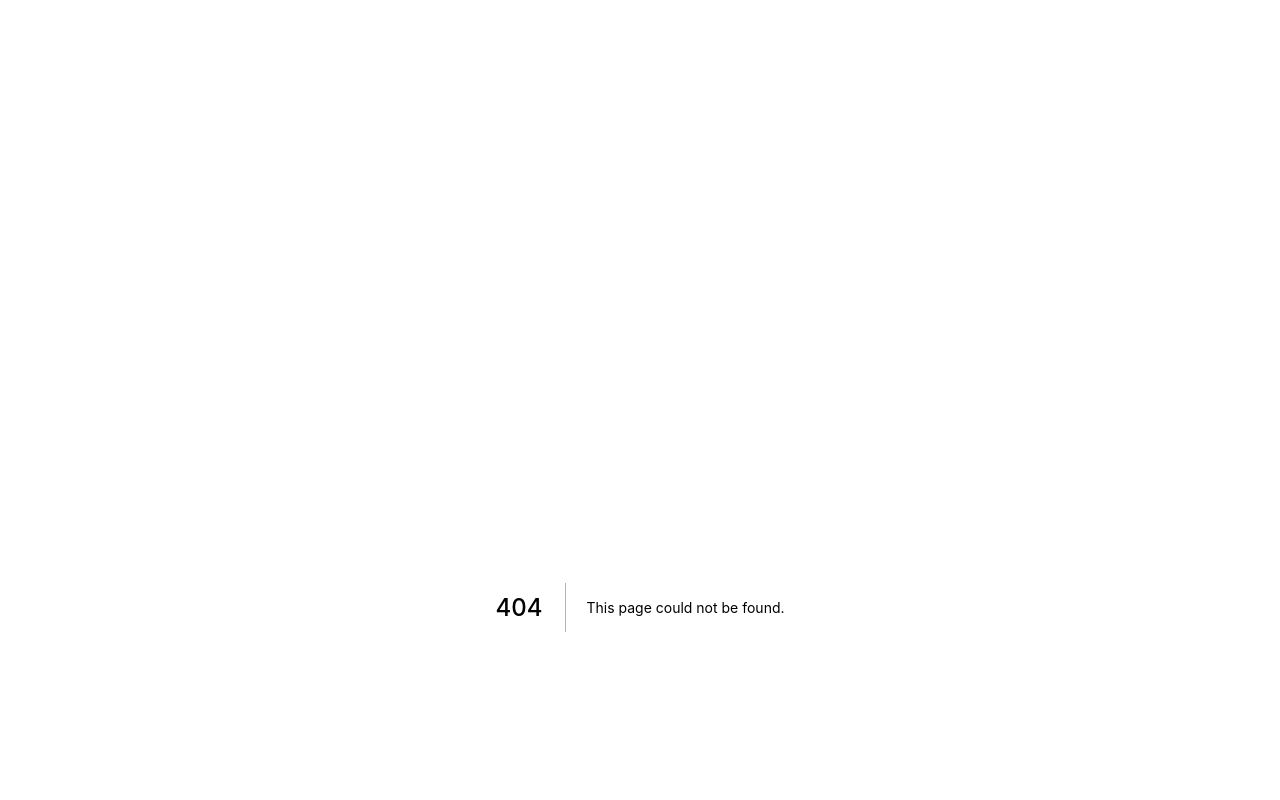
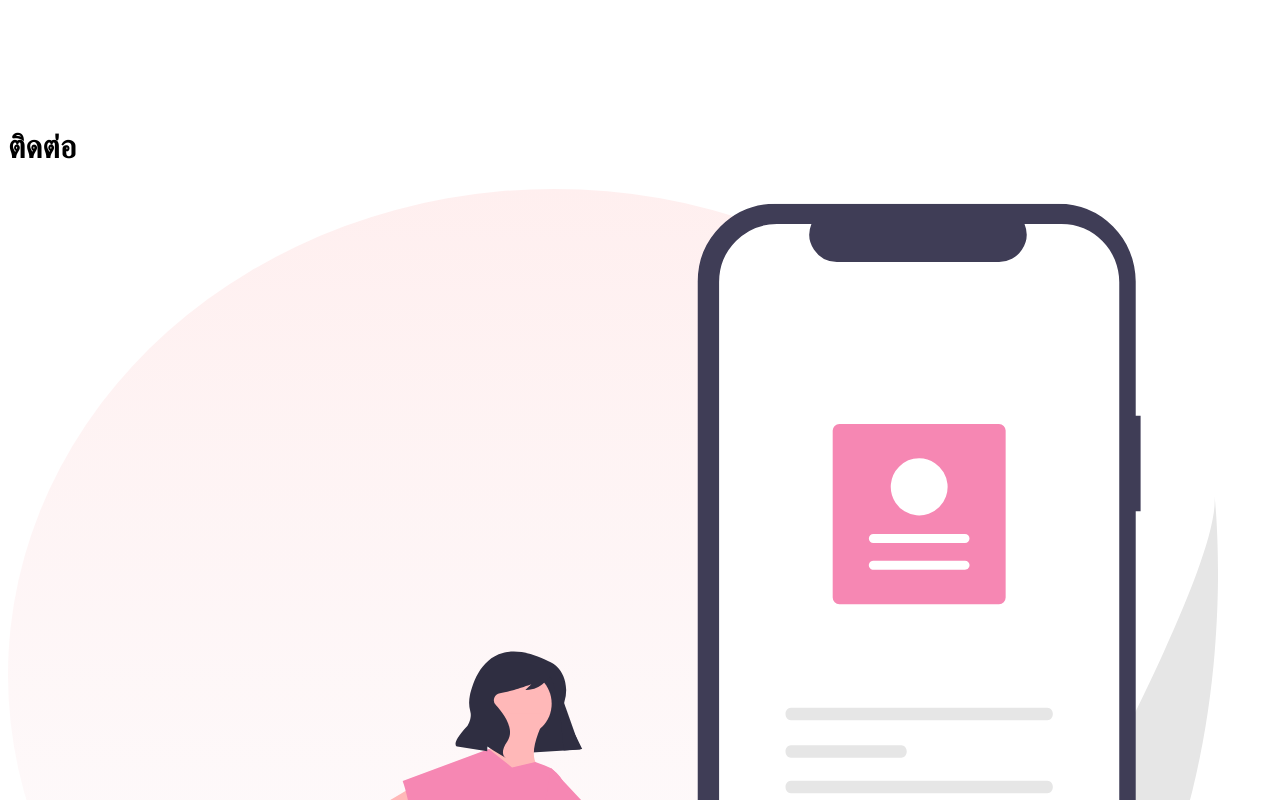
Before and after one commit to triamudomcmc/tucmc-site, a Next.js app: page /contact in a window 1280 px wide. Before the commit this address had no page. Shown: the part 9000-9800 px from the top of the page. Built offline with nearby package versions, Linux system fonts and the light colour scheme; what @tailwindcss/typography would draw is missing.

Commit message:
Add contact page

```diff
--- /dev/null
+++ b/src/pages/contact.tsx
@@ -0,0 +1,42 @@
+import PageContainer from "@components/common/PageContainer"
+import { LocationMarkerIcon } from "@heroicons/react/solid"
+import ContactSplash from "@vectors/decorations/ContactSplash"
+import { SocialFacebook, SocialInstagram } from "@vectors/icons/Socials"
+
+const Contact = () => {
+  return (
+    <div className="mx-auto min-h-screen max-w-6xl pb-10">
+      <div className="flex flex-col items-center px-6">
+        <h1 className="mt-8 text-xl font-bold md:mt-16">ติดต่อ</h1>
+        <div className="flex flex-col items-center md:flex-row">
+          <div className="mx-8 mt-6 flex flex-col items-start px-8 md:w-full md:max-w-6xl md:py-10 xl:px-0">
+            <ContactSplash className="w-[250px] md:mr-12 md:mt-0 md:w-[300px] md:max-w-sm lg:max-w-none" />
+          </div>
+          <div className="my-8 flex flex-col items-start py-0 font-medium md:h-full md:max-h-96 md:w-full md:items-start md:py-5 lg:py-0">
+            <div className="flex flex-col items-start space-y-4 px-1 ">
+              <div className="mb-1">งานกิจกรรมพัฒนาผู้เรียน (กช.)</div>
+              <div className="flex flex-row space-x-2">
+                <SocialFacebook className="h-6 w-6 text-black" />
+                <a target="_blank" href="https://www.facebook.com/triamudomclubs" className="hover:underline">
+                  TUCMC
+                </a>
+              </div>
+              <div className="flex flex-row space-x-2">
+                <SocialInstagram className="h-6 w-6 text-black" />
+                <a target="_blank" href="https://instagram.com/tucmc_official" className="hover:underline">
+                  tucmc_official
+                </a>
+              </div>
+              <div className="flex flex-row space-x-2">
+                <LocationMarkerIcon className="h-6 w-6" />
+                <h2>ตึก 50 ปี ชั้น 1 โรงเรียนเตรียมอุดมศึกษา</h2>
+              </div>
+            </div>
+          </div>
+        </div>
+      </div>
+    </div>
+  )
+}
+
+export default Contact
```
